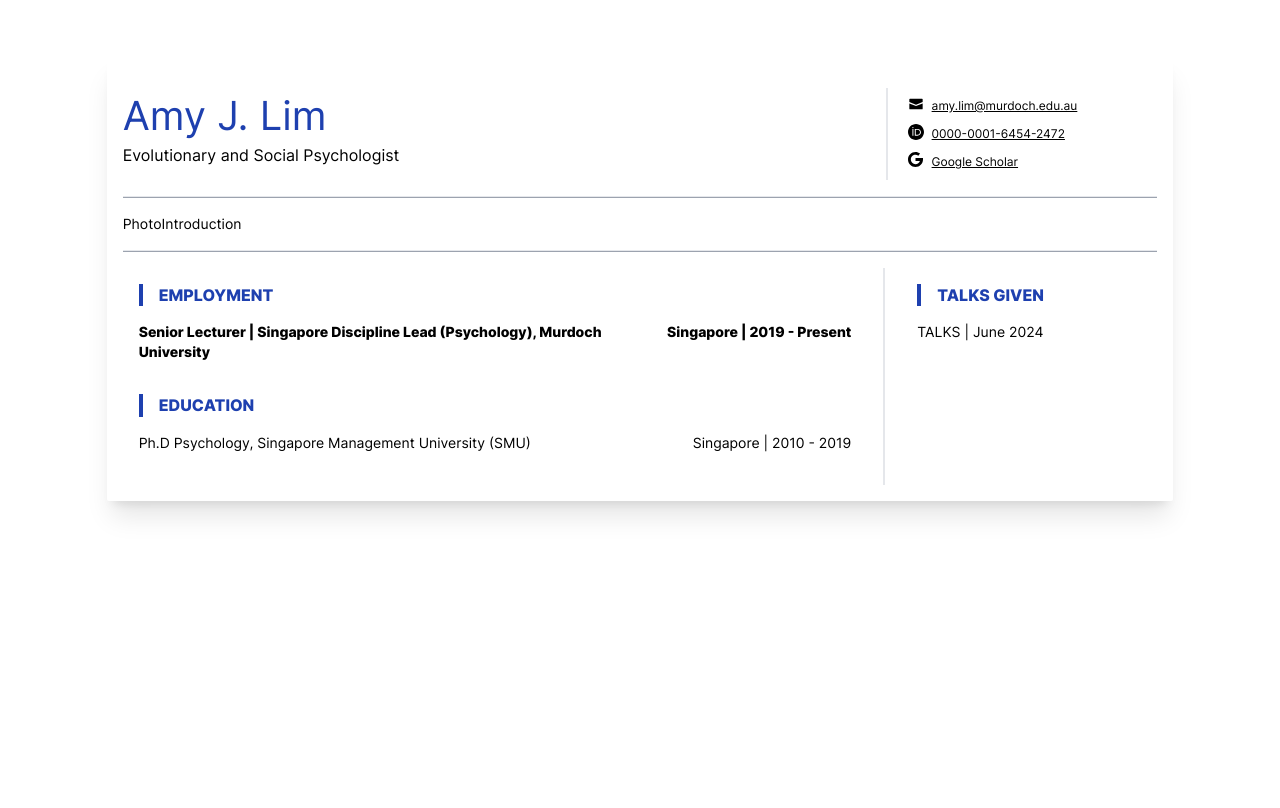
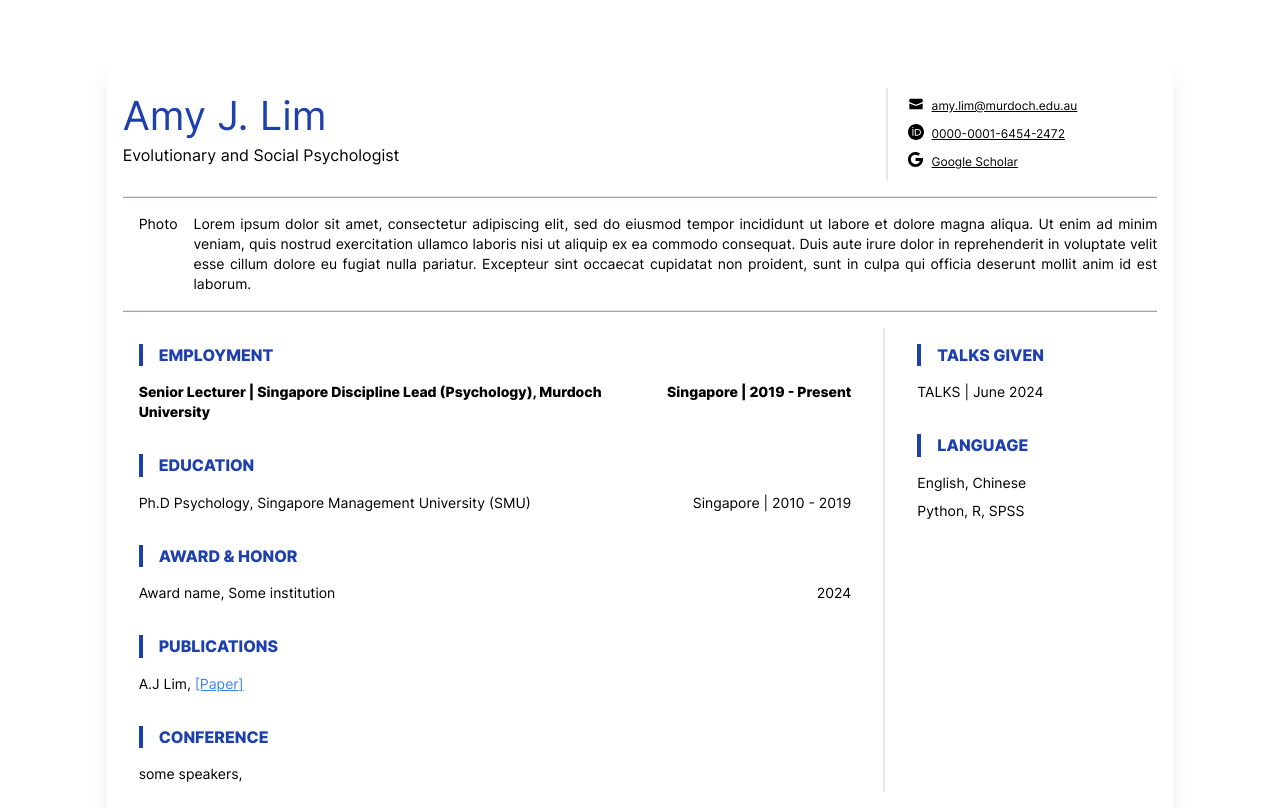
Before and after one commit to amylimjy/amylimjy.github.io, a React (Vite) app: page / in a window 1280 px wide. Built offline with nearby package versions, Linux system fonts and the light colour scheme.

Commit message:
[TECH][marcus] feat: add award, conference, language, publication section

```diff
--- /dev/null
+++ b/content/award.json
@@ -0,0 +1,7 @@
+[
+    {
+        "name": "Award name",
+        "by": "Some institution",
+        "year": "2024"
+    }
+]
--- /dev/null
+++ b/content/conference.json
@@ -0,0 +1,8 @@
+[
+    {
+        "speakers": "some speakers",
+        "title": "",
+        "organization": "",
+        "year": ""
+    }
+]
--- /dev/null
+++ b/content/language.json
@@ -0,0 +1,8 @@
+[
+    {
+        "language": "English, Chinese"
+    },
+    {
+        "language": "Python, R, SPSS"
+    }
+]
--- /dev/null
+++ b/content/publication.json
@@ -0,0 +1,7 @@
+[
+    {
+        "authors": "A.J Lim",
+        "title": "",
+        "link": "https://www.google.com"
+    }
+]
--- a/src/components/page-sections/Introduction.tsx
+++ b/src/components/page-sections/Introduction.tsx
@@ -1,14 +1,18 @@
-import React from 'react'
+import React from "react";
 
 export const Introduction = (): React.JSX.Element => {
   return (
     <div className="flex flex-col md:flex-row">
-      <div>
-        Photo
-      </div>
-      <div>
-        Introduction
+      <div className="py-4 md:py-0 px-0 md:px-4">Photo</div>
+      <div className="text-justify">
+        Lorem ipsum dolor sit amet, consectetur adipiscing elit, sed do eiusmod
+        tempor incididunt ut labore et dolore magna aliqua. Ut enim ad minim
+        veniam, quis nostrud exercitation ullamco laboris nisi ut aliquip ex ea
+        commodo consequat. Duis aute irure dolor in reprehenderit in voluptate
+        velit esse cillum dolore eu fugiat nulla pariatur. Excepteur sint
+        occaecat cupidatat non proident, sunt in culpa qui officia deserunt
+        mollit anim id est laborum.
       </div>
     </div>
-  )
-}
+  );
+};
--- a/src/components/page-sections/Resume.tsx
+++ b/src/components/page-sections/Resume.tsx
@@ -1,8 +1,12 @@
 import React from "react";
+import { Divider } from "@/components/layout/Divider";
 import { ResumeEmployment } from "@/components/page-sections/ResumeEmployment";
 import { ResumeEducation } from "@/components/page-sections/ResumeEducation";
 import { ResumeTalksInvited } from "@/components/page-sections/ResumeTalksInvited";
-import { Divider } from "@/components/layout/Divider";
+import { ResumePublication } from "@/components/page-sections/ResumePublication";
+import { ResumeAward } from "@/components/page-sections/ResumeAward";
+import { ResumeConference } from "@/components/page-sections/ResumeConference";
+import { ResumeLanguage } from "@/components/page-sections/ResumeLanguage";
 
 export const Resume = (): React.JSX.Element => {
   return (
@@ -11,10 +15,14 @@ export const Resume = (): React.JSX.Element => {
         <div className="flex-1">
           <ResumeEmployment />
           <ResumeEducation />
+          <ResumeAward />
+          <ResumePublication />
+          <ResumeConference />
         </div>
         <Divider direction="vertical" className="bg-gray-200" />
         <div className="min-w-64">
           <ResumeTalksInvited />
+          <ResumeLanguage />
         </div>
       </div>
     </div>
--- /dev/null
+++ b/src/components/page-sections/ResumeAward.tsx
@@ -0,0 +1,21 @@
+import React from "react";
+import { ResumeSectionTitle } from "./ResumeSectionTitle";
+import jsonData from "@/../content/award.json";
+
+export const ResumeAward = (): React.JSX.Element => {
+  return (
+    <div className="flex-1 mb-8">
+      <ResumeSectionTitle title="AWARD & HONOR" />
+      {jsonData.map((item, index) => (
+        <div key={index} className="flex justify-between mb-2">
+          <div className={`flex-1 mx-4`}>
+            {item.name}, {item.by}
+          </div>
+          <div className={`text-left max-w-48 mx-4`}>
+            {item.year}
+          </div>
+        </div>
+      ))}
+    </div>
+  );
+};
--- /dev/null
+++ b/src/components/page-sections/ResumeConference.tsx
@@ -0,0 +1,21 @@
+import React from "react";
+import { ResumeSectionTitle } from "./ResumeSectionTitle";
+import jsonData from "@/../content/conference.json";
+
+export const ResumeConference = (): React.JSX.Element => {
+  return (
+    <div className="flex-1">
+      <ResumeSectionTitle title="CONFERENCE" />
+      {jsonData.map((item, index) => (
+        <div key={index} className="flex justify-between mb-2">
+          <div className={`flex-1 mx-4`}>
+            {item.speakers}, {item.title}
+          </div>
+          <div className={`text-left max-w-48 mx-4`}>
+            {item.year}
+          </div>
+        </div>
+      ))}
+    </div>
+  );
+};
--- /dev/null
+++ b/src/components/page-sections/ResumeLanguage.tsx
@@ -0,0 +1,17 @@
+
+import React from 'react'
+import { ResumeSectionTitle } from './ResumeSectionTitle'
+import jsonData from "@/../content/language.json"
+
+export const ResumeLanguage = (): React.JSX.Element => {
+    return (
+        <div className="mb-8">
+            <ResumeSectionTitle title="LANGUAGE" />
+            {jsonData.map((item, index) =>
+                <div key={index} className="ml-4 mb-2">
+                    {item.language}
+                </div>
+            )}
+        </div>
+    )
+}
--- /dev/null
+++ b/src/components/page-sections/ResumePublication.tsx
@@ -0,0 +1,21 @@
+import React from "react";
+import { ResumeSectionTitle } from "./ResumeSectionTitle";
+import jsonData from "@/../content/publication.json";
+
+export const ResumePublication = (): React.JSX.Element => {
+  return (
+    <div className="flex-1 mb-8">
+      <ResumeSectionTitle title="PUBLICATIONS" />
+      {jsonData.map((item, index) => (
+        <div key={index} className="flex mb-2">
+          <div className="mx-4">
+            {item.authors}, {item.title}
+            <a href={item.link} target="_blank">
+              [Paper]
+            </a>
+          </div>
+        </div>
+      ))}
+    </div>
+  );
+};
--- a/src/components/page-sections/ResumeTalksInvited.tsx
+++ b/src/components/page-sections/ResumeTalksInvited.tsx
@@ -5,7 +5,7 @@ import jsonData from "@/../content/talks.json"
 
 export const ResumeTalksInvited = (): React.JSX.Element => {
     return (
-        <div className="overflow-wrap mb-8">
+        <div className="mb-8">
             <ResumeSectionTitle title="TALKS GIVEN" />
             {jsonData.map((item, index) =>
                 <div key={index} className="ml-4">
```
